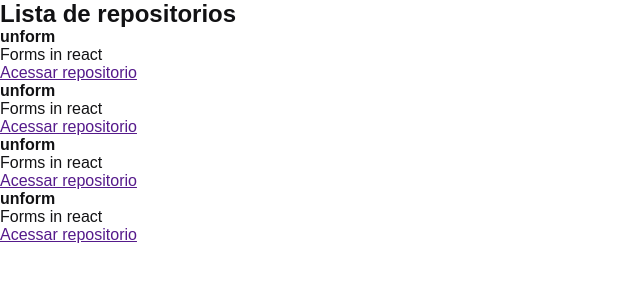
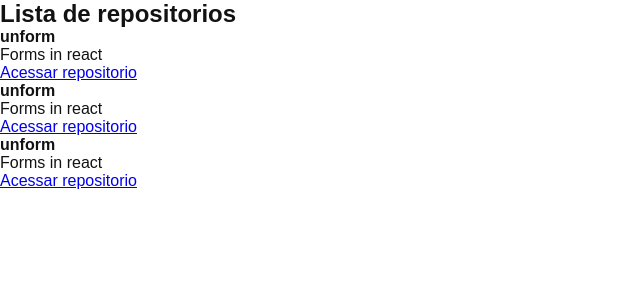
Before and after one commit to mfortunat0/fundamentos-reactjs-ignite, a React app: page / in a window 1280 px wide. Shown: the top 300 px of the page, without its empty margins (0-640 px from the left). Built offline with nearby package versions, Linux system fonts and the light colour scheme.

Commit message:
propriedades no react

```diff
--- /dev/null
+++ b/src/components/RepositoryItem.jsx
@@ -0,0 +1,9 @@
+export function RepositoryItem(props) {
+  return (
+    <li>
+      <strong>{props.repository.name ?? "default"}</strong>
+      <p>{props.repository.description ?? "default"}</p>
+      <a href={props.repository.link ?? "default"}>Acessar repositorio</a>
+    </li>
+  );
+}
--- a/src/components/RepositoryList.jsx
+++ b/src/components/RepositoryList.jsx
@@ -1,30 +1,19 @@
-const repositoryName = "unform";
+import { RepositoryItem } from "./RepositoryItem";
+
+const repository = {
+  name: "unform",
+  description: "Forms in react",
+  link: "https://github.com/unform/unform",
+};
 
 export function RepositoryList() {
   return (
     <section className="repository-list">
       <h1>Lista de repositorios</h1>
       <ul>
-        <li>
-          <strong>{repositoryName}</strong>
-          <p>Forms in react</p>
-          <a href="">Acessar repositorio</a>
-        </li>
-        <li>
-          <strong>unform</strong>
-          <p>Forms in react</p>
-          <a href="">Acessar repositorio</a>
-        </li>
-        <li>
-          <strong>unform</strong>
-          <p>Forms in react</p>
-          <a href="">Acessar repositorio</a>
-        </li>
-        <li>
-          <strong>unform</strong>
-          <p>Forms in react</p>
-          <a href="">Acessar repositorio</a>
-        </li>
+        <RepositoryItem repository={repository} />
+        <RepositoryItem repository={repository} />
+        <RepositoryItem repository={repository} />
       </ul>
     </section>
   );
```
